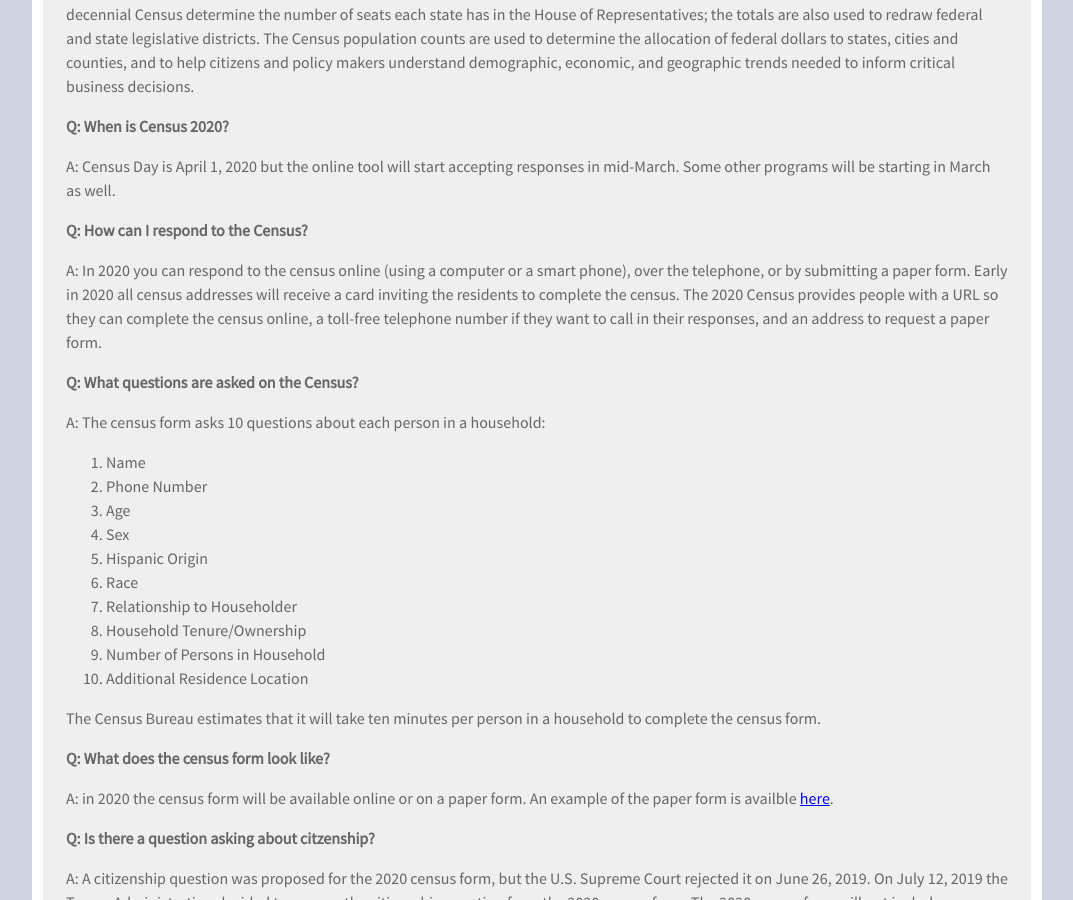
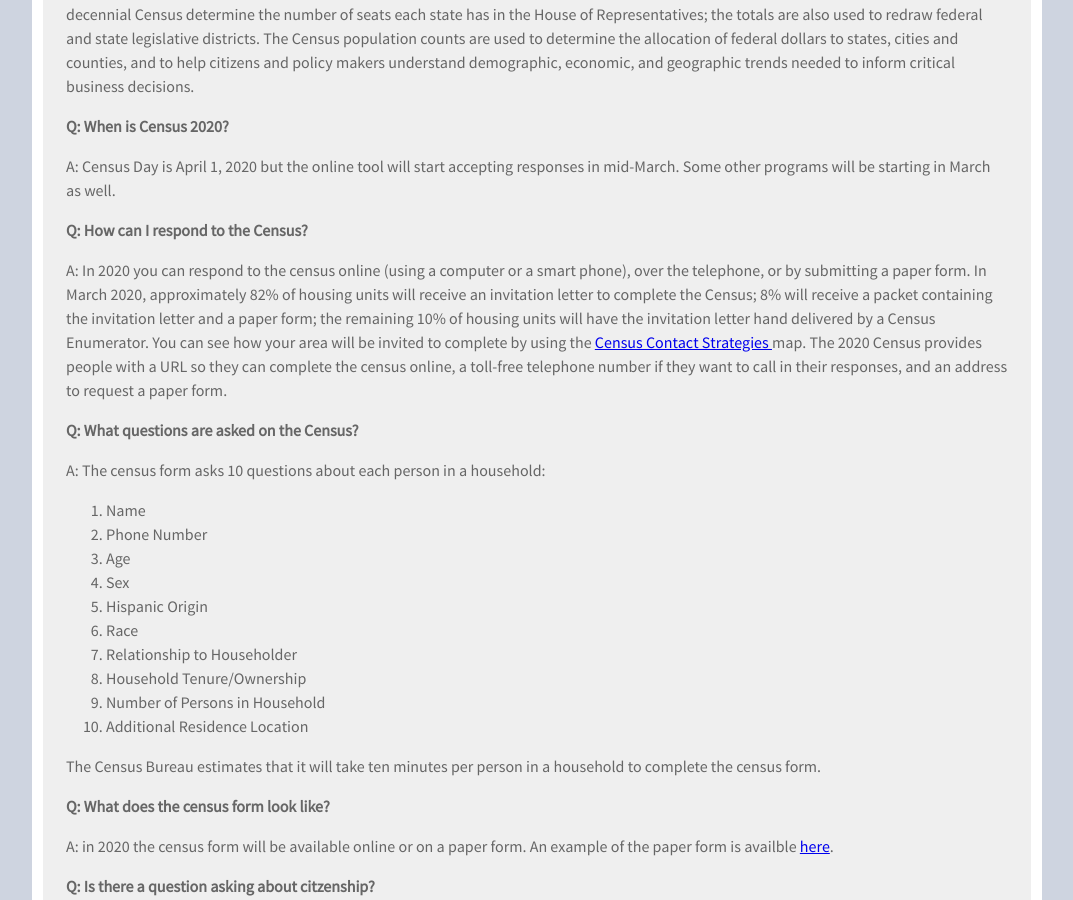
Before and after one commit to TBleess/Website_New, a Jekyll site: the page built from pages/5_CensusACS/2020-faq.md, in a window 1280 px wide and 900 px high, scrolled down 664 px. Shown: the whole window, without its empty margins (103-1176 px from the left). Built offline with Jekyll 4.4.1, drawn with Linux system fonts in a browser that asks for light colours.

Commit message:
Update 2020-faq.md

```diff
--- a/pages/5_CensusACS/2020-faq.md
+++ b/pages/5_CensusACS/2020-faq.md
@@ -27,7 +27,8 @@ A: Census Day is April 1, 2020 but the online tool will start accepting response
 
 **Q: How can I respond to the Census?**
 
-A: In 2020 you can respond to the census online (using a computer or a smart phone), over the telephone, or by submitting a paper form.  Early in 2020 all census addresses will receive a card inviting the residents to complete the census.  The 2020 Census provides people with a URL so they can complete the census online, a toll-free telephone number if they want to call in their responses, and an address to request a paper form.
+A: In 2020 you can respond to the census online (using a computer or a smart phone), over the telephone, or by submitting a paper form.  In March 2020, approximately 82% of housing units will receive an invitation letter to complete the Census; 8% will receive a packet containing the invitation letter and a paper form; the remaining 10% of housing units will have the invitation letter hand delivered by a Census Enumerator. You can see how your area will be invited to complete by using the [Census Contact Strategies ](
+http://dola-online.maps.arcgis.com/apps/webappviewer/index.html?id=6cb207fc1cb14c7caa16df45546f96a4) map.  The 2020 Census provides people with a URL so they can complete the census online, a toll-free telephone number if they want to call in their responses, and an address to request a paper form.
 
 **Q:  What questions are asked on the Census?**
 
```
